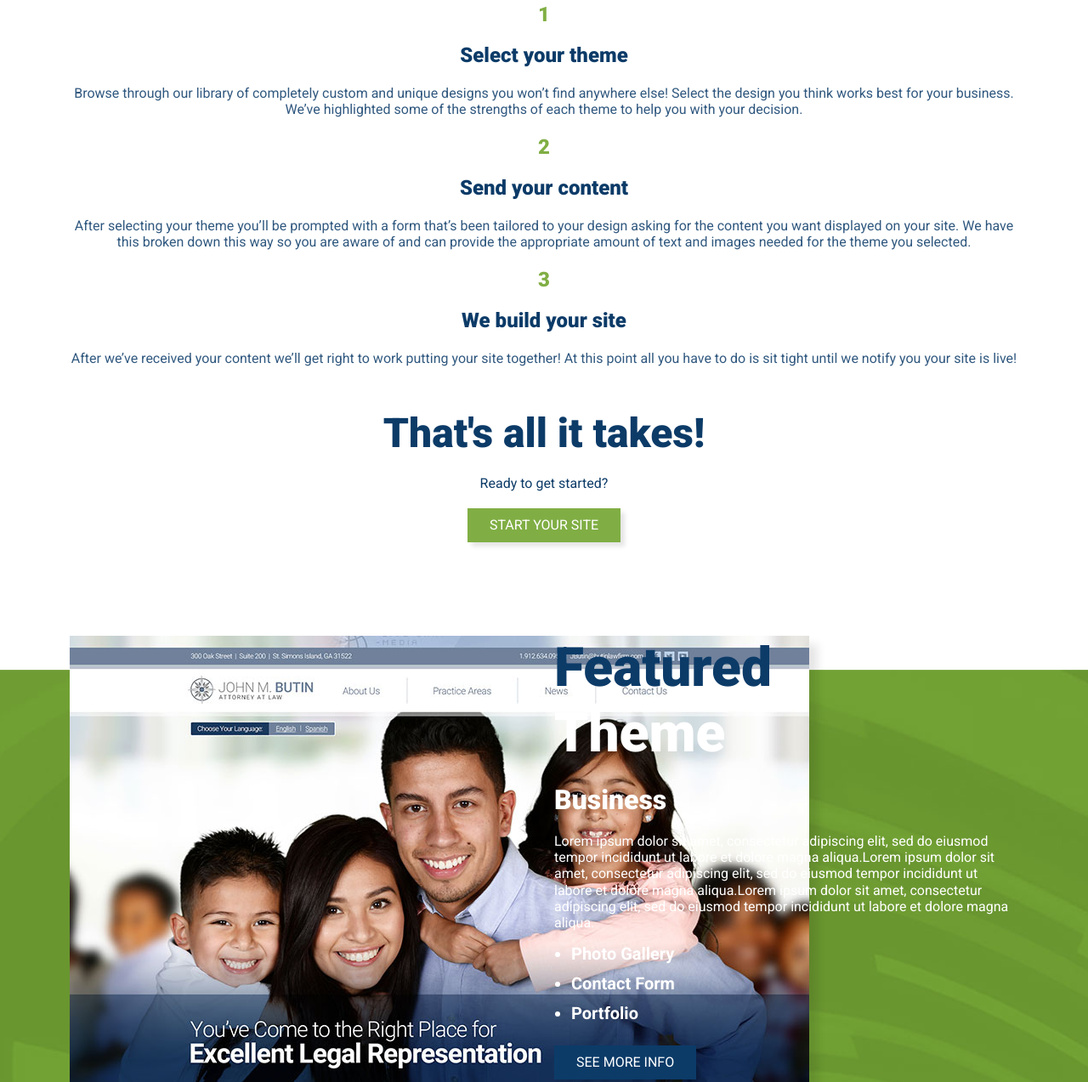
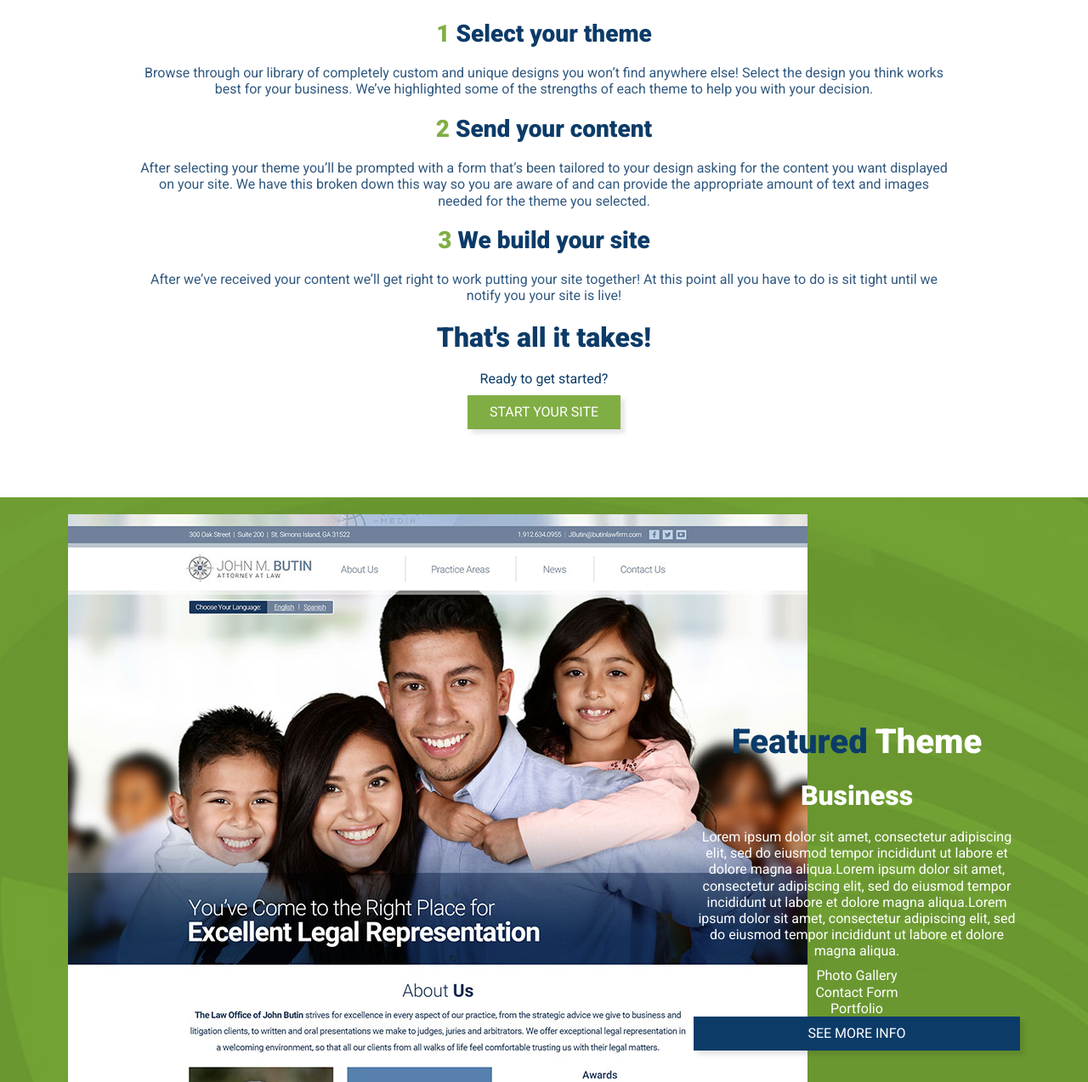
Before and after one commit to kenneth-brook/365templates-overhaul, a Gatsby site: page / in a window 1280 px wide. Shown: the part 1998-3271 px from the top of the page at 85% size. Built offline with nearby package versions, Linux system fonts and the light colour scheme; Gatsby itself is replaced by a stand-in of ours.

Commit message:
partial style refactor to sass done

```diff
--- a/src/components/index.scss
+++ b/src/components/index.scss
@@ -342,12 +342,6 @@ How it Works Styles
 Featured Theme Styles
 ==========================================================
 ========================================================*/
-.featured-wrapper {
-	background-image: url("../images/365templates-green-background.jpg");
-	background-size: cover;
-	background-position: center;
-	margin-bottom: 40px;
-}
 
 .featured-wrapper .content {
 	transform: translateY(-40px);
@@ -585,3 +579,47 @@ Media Queries
 
 @media (min-width: 1440px) {
 }
+/* index */
+
+.indexMain {
+	width: 100%;
+	text-align: center;
+	margin-top: 80px;
+
+	.pCenter {
+		width: 75%;
+		margin: 0 auto;
+	}
+
+	.ulPush {
+		padding-bottom: 40px;
+
+		.liCenter {
+			width: 75%;
+			margin: 0 auto;
+			margin-top: 20px;
+		}
+	}
+}
+
+.featuredBlock {
+	background-image: url("../images/365templates-green-background.jpg");
+	background-size: cover;
+	background-position: center;
+	margin-bottom: 40px;
+	padding: 20px 0;
+	display: flex;
+	justify-content: space-around;
+
+	.featuredImg {
+		width: 45%;
+	}
+
+	.featuredText {
+		display: flex;
+		flex-direction: column;
+		justify-content: center;
+		text-align: center;
+		width: 30%;
+	}
+}
--- a/src/pages/index.js
+++ b/src/pages/index.js
@@ -26,56 +26,58 @@ const IndexPage = () => (
         </div>
     </div>
 
-    <div className="container text-center how-it-works">
+    <div className="indexMain">
       <h2 className="text-darkblue">How it <span className="text-green">works</span></h2>
-      <p className="text-blue-trans col-sm-8 col-sm-offset-2">Setting up a site our templated site solution is as easy as <span className="bold">1, 2, 3!</span> We like to call <span className="bold">Select, Send, Site.</span> Take a look at the quick guide below to see how its done.</p>
-
+      <div className="pCenter">
+        <p className="text-blue-trans">Setting up a site our templated site solution is as easy as <span className="bold">1, 2, 3!</span> We like to call <span className="bold">Select, Send, Site.</span> Take a look at the quick guide below to see how its done.</p>
+      </div>
       <div className="hidden-xs col-sm-12" style={{marginBottom: 40, marginTop: 40}}>
         <img src={HowItWorks} className="img-responsive center-block" alt="How it works infographic"/>
       </div>
 
       <div class="col-xs-12 hidden-sm hidden-md hidden-lg hidden-xl" style={{marginBottom: 40, marginTop: 40}}>
-        <ul>
-          <li class="row">
-            <h4 class="col-xs-1 text-green">1</h4>
+        <ul className="ulPush">
+          <li class="liCenter">
+            <h4 class="text-green">1 <span className="text-darkblue"> Select your theme</span></h4>
             <div class="col-xs-11 text-darkblue text-left">
-              <h4>Select your theme</h4>
               <p class="text-blue-trans">Browse through our library of completely custom and unique designs you won’t find anywhere else! Select the design you think works best for your business. We’ve highlighted some of the strengths of each theme to help you with your decision.</p>
             </div>
           </li>
-          <li class="row">
-            <h4 class="col-xs-1 text-green">2</h4>
+          <li class="liCenter">
+            <h4 class="text-green">2 <span className="text-darkblue">Send your content</span></h4>
             <div class="col-xs-11 text-darkblue text-left">
-              <h4>Send your content</h4>
               <p class="text-blue-trans">After selecting your theme you’ll be prompted with a form that’s been tailored to your design asking for the content you want displayed on your site. We have this broken down this way so you are aware of and can provide the appropriate amount of text and images needed for the theme you selected.</p>
             </div>
           </li>
-          <li class="row">
-            <h4 class="col-xs-1 text-green">3</h4>
+          <li class="liCenter">
+            <h4 class="text-green">3 <span className="text-darkblue">We build your site</span></h4>
             <div class="col-xs-11 text-darkblue text-left">
-              <h4>We build your site</h4>
               <p class="text-blue-trans">After we’ve received your content we’ll get right to work putting your site together! At this point all you have to do is sit tight until we notify you your site is live!</p>
             </div>
           </li>
+          <li class="liCenter">
+            <h3 className="text-darkblue">That's all it takes!</h3>
+            <p className="text-darkblue">Ready to get started?</p>
+            <Link to="/" className="btn green-btn">Start Your Site</Link>
+          </li>
         </ul>
+
       </div>
 
-      <h3 className="text-darkblue">That's all it takes!</h3>
-      <p className="text-darkblue">Ready to get started?</p>
-      <Link to="/" className="btn green-btn">Start Your Site</Link>
+
     </div>
 
-    <div className="container-fluid featured-wrapper">
-      <div className="container">
-        <div className="row content">
-          <div className="col-xs-12 col-sm-6">
+    <div className="featuredBlock">
+
+
+          <div className="featuredImg">
             <img
               src={Featured}
               className="img-responsive"
               alt="Thumbnail of the featured theme"
             />
           </div>
-          <div className="col-xs-12 col-sm-6">
+          <div className="featuredText">
             <h2 className="text-darkblue">Featured <span className="text-white">Theme</span></h2>
             <h3 className="text-white">Business</h3>
             <p className="text-white">Lorem ipsum dolor sit amet, consectetur adipiscing elit, sed do eiusmod tempor incididunt ut labore et dolore magna aliqua.Lorem ipsum dolor sit amet, consectetur adipiscing elit, sed do eiusmod tempor incididunt ut labore et dolore magna aliqua.Lorem ipsum dolor sit amet, consectetur adipiscing elit, sed do eiusmod tempor incididunt ut labore et dolore magna aliqua.</p>
@@ -86,8 +88,8 @@ const IndexPage = () => (
             </ul>
             <Link to="/" className="btn blue-btn">See More Info</Link>
           </div>
-        </div>
-      </div>
+
+
     </div>
 
     <div className="container benefits">
```
